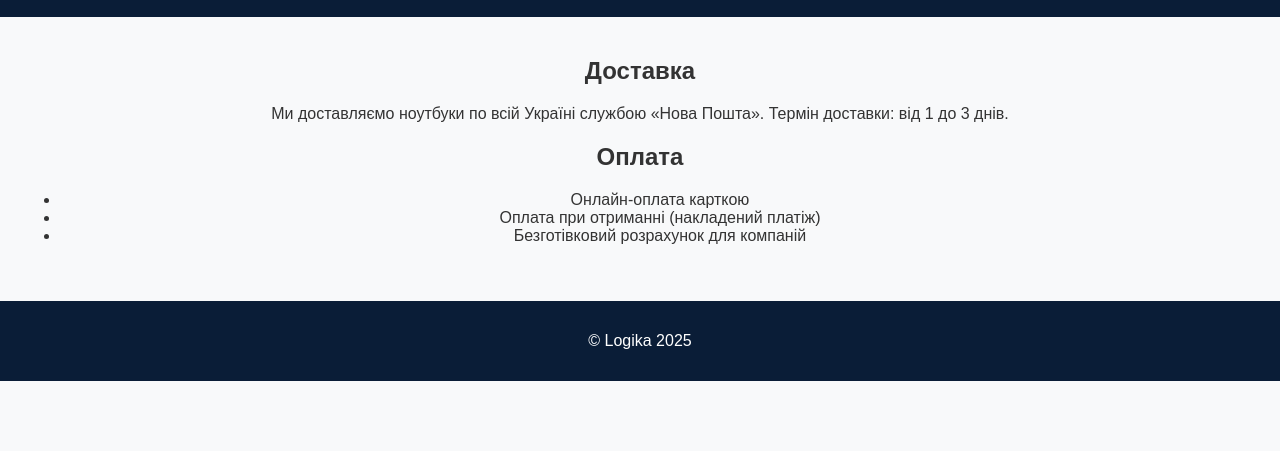
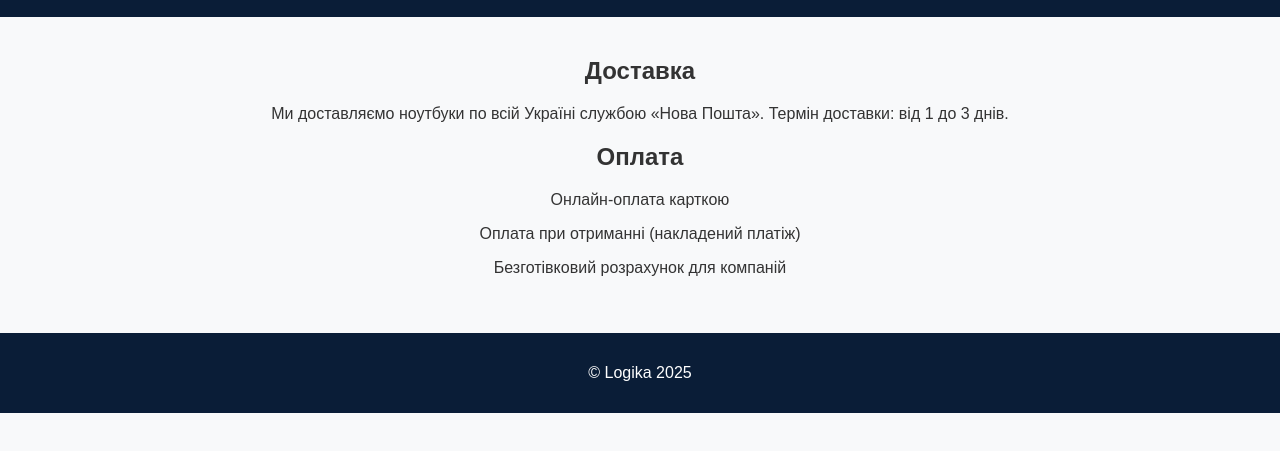
Before and after one commit to perfidae/filonenko, a plain HTML site: page delivery.html in a window 1280 px wide. Shown: the part 121-572 px from the top of the page. Drawn offline with Linux system fonts and the light colour scheme.

Commit message:
Update delivery.html

```diff
--- a/delivery.html
+++ b/delivery.html
@@ -25,11 +25,9 @@
 
     <section>
       <h2>Оплата</h2>
-      <ul>
-        <li>Онлайн-оплата карткою</li>
-        <li>Оплата при отриманні (накладений платіж)</li>
-        <li>Безготівковий розрахунок для компаній</li>
-      </ul>
+     <p class="pay">Онлайн-оплата карткою</p>
+        <p>Оплата при отриманні (накладений платіж)</p>
+        <p>Безготівковий розрахунок для компаній</p>
     </section>
   </main>
 
```
